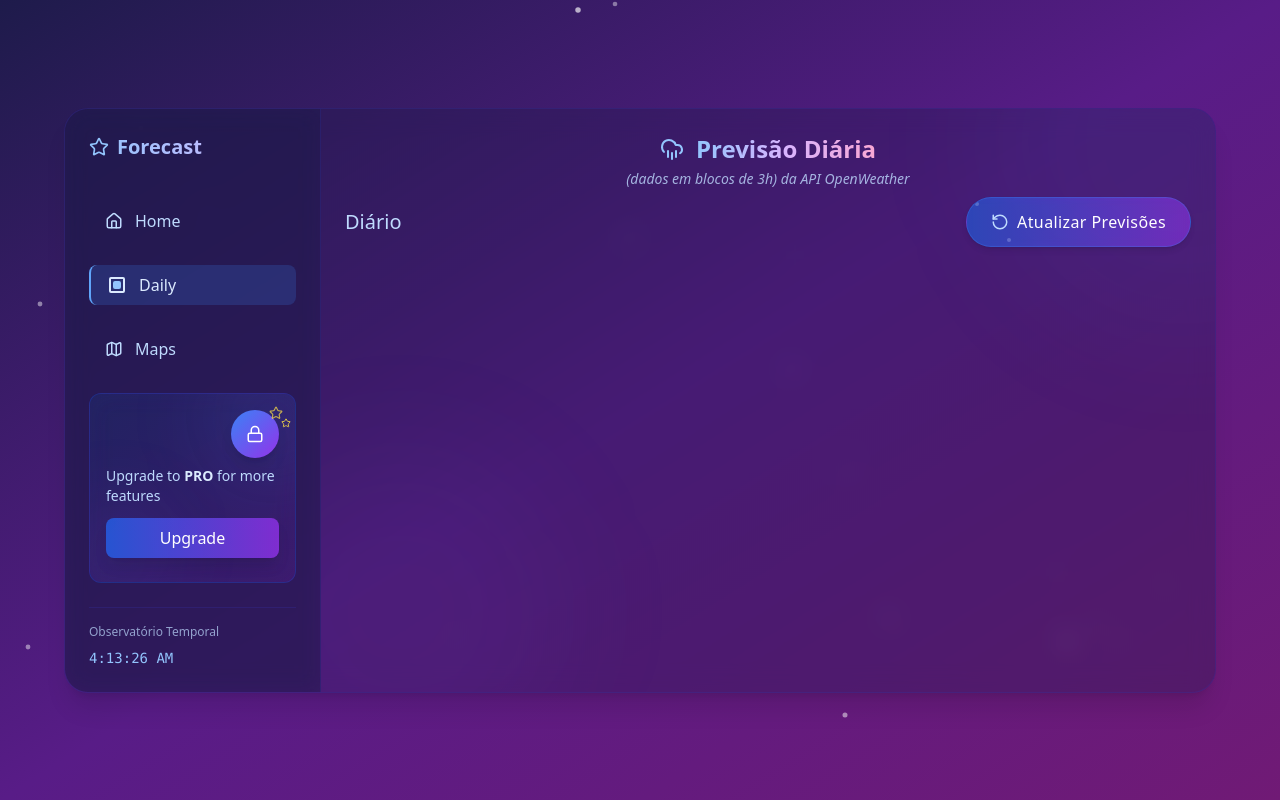
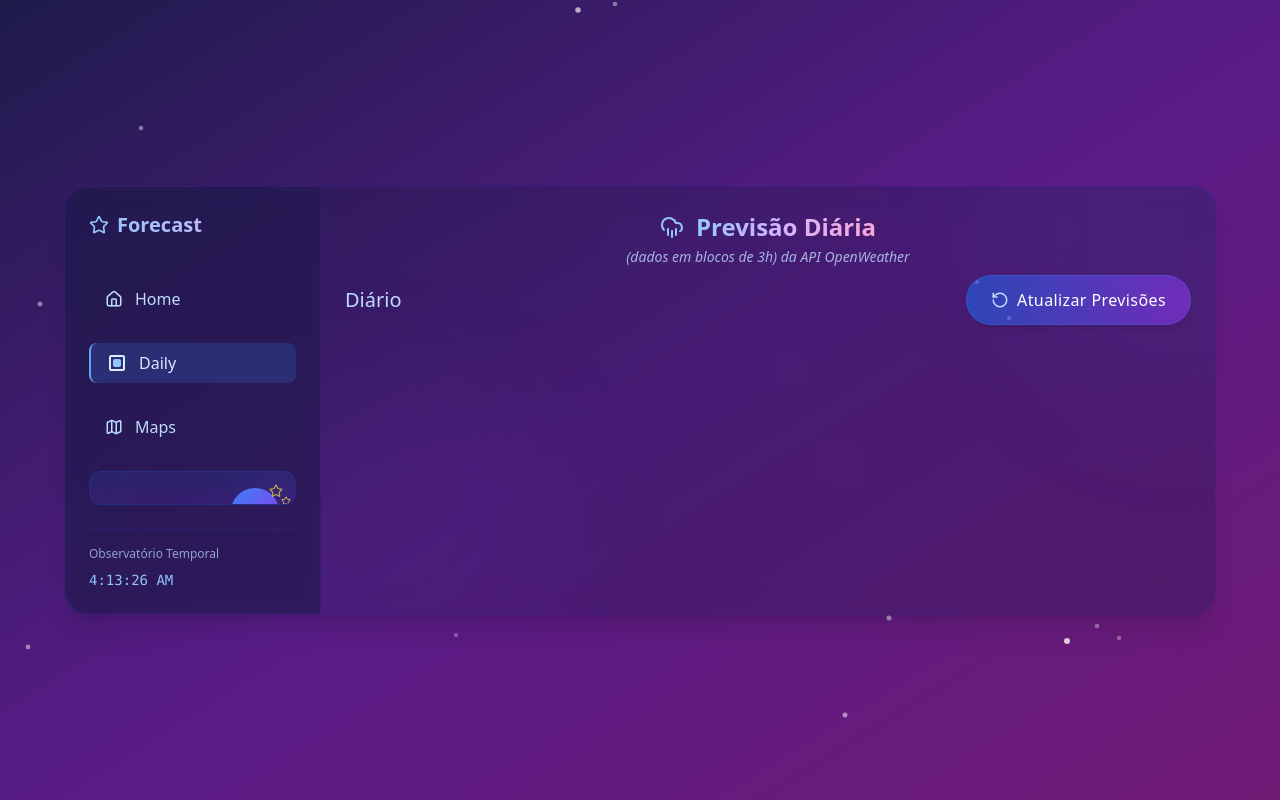
Before and after one commit to nicholetzs/node-server-client, a React (Create React App) app: page / in a window 1280 px wide. Built offline with nearby package versions, Linux system fonts and the light colour scheme.

Commit message:
tirando botão da api e design

```diff
--- a/src/components/WeatherDashboards.tsx
+++ b/src/components/WeatherDashboards.tsx
@@ -205,17 +205,6 @@ export default function WeatherDashboard() {
                   />
                 </div>
               </div>
-              <div className="pt-14 pb-2 relative z-10">
-                <p className="text-sm font-medium text-blue-200">
-                  Upgrade to{" "}
-                  <span className="font-bold text-blue-100">PRO</span> for more
-                  features
-                </p>
-
-                <button className="mt-3 w-full bg-gradient-to-r from-blue-600/80 to-purple-600/80 hover:from-blue-600 hover:to-purple-600 text-white py-2 rounded-lg transition-all duration-300 shadow-lg">
-                  Upgrade
-                </button>
-              </div>
             </div>
           </div>
 
```
